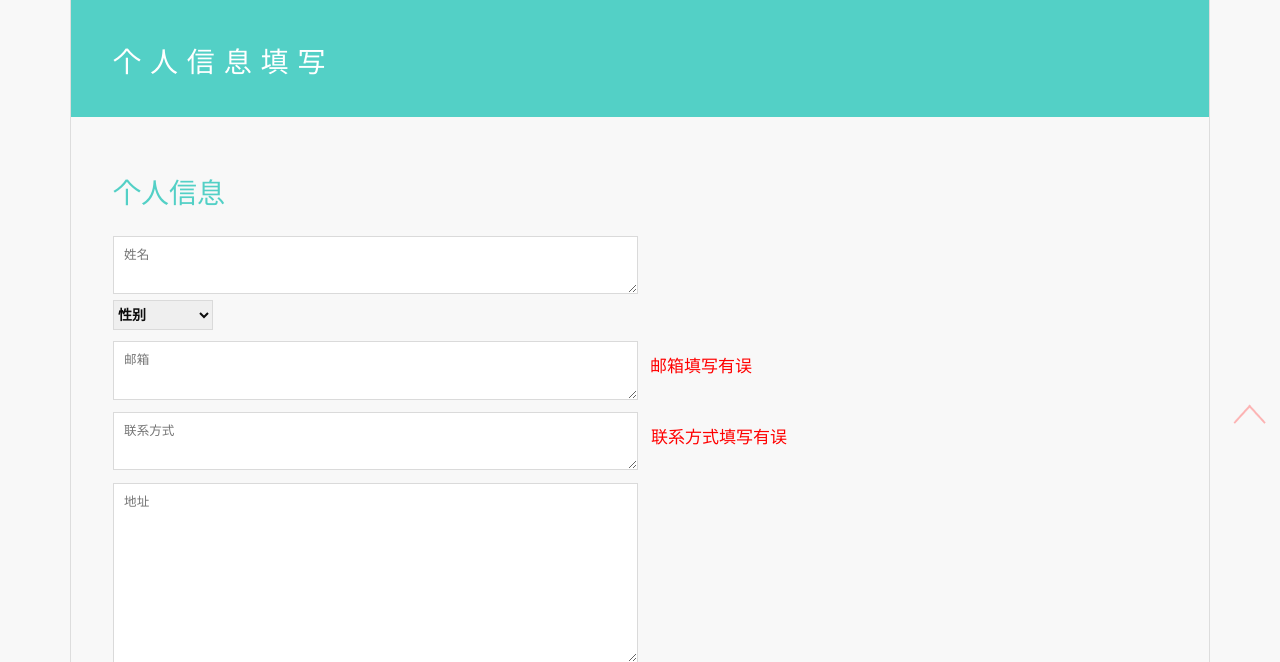
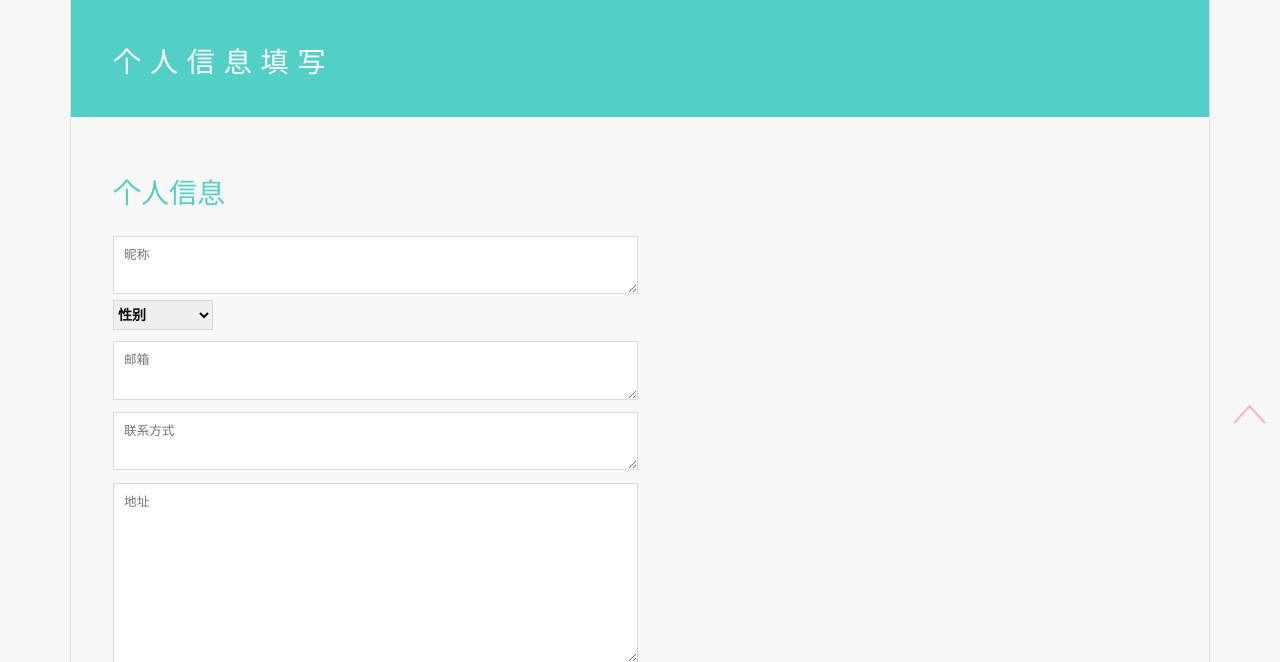
Before and after one commit to MichaelLyo/CharityWeb, a Spring Boot app: page /editInfo in a window 1280 px wide. Shown: the part 364-1026 px from the top of the page. Run offline with Spring Boot 4, Linux system fonts and the light colour scheme; some libraries are stand-ins or nearby versions.

Commit message:
Index 1.9 编辑个人信息界面优化+新建仓库+管理仓库+管理项目

```diff
--- a/src/main/resources/templates/management/editInfo.html
+++ b/src/main/resources/templates/management/editInfo.html
@@ -33,38 +33,38 @@
                     <h6 class="modal-subtitle">个人信息</h6>
                     <div class="dt-inner">
                         <div class="dt">
-                            <textarea style="min-height: 15px;color: #0D0D0D" id="name" placeholder="姓名"></textarea>
+                            <textarea style="min-height: 15px;color: #0D0D0D" name="nickname" placeholder="昵称"></textarea>
                             <div class="clearfix"> </div>
                         </div>
                         <td><!--单元格开始-->
                             <label>
-                                <select style="color: #0D0D0D;width: 100px;height: 30px;border: 1px solid #DADADA;">
+                                <select name="sex" style="color: #0D0D0D;width: 100px;height: 30px;border: 1px solid #DADADA;">
                                     <option>性别</option>
-                                    <option value="1">男</option>
-                                    <option value="2">女</option>
+                                    <option value="男">男</option>
+                                    <option value="女">女</option>
                                 </select>
                             </label>
                         </td>
                         <div class="dt">
-                            <textarea style="min-height: 15px;color: #0D0D0D" placeholder="邮箱"></textarea>
-                            <span style="font-weight: 500;margin-top: 20px;float: right;margin-right: 415px;font-size: 17px;color: #FF0000;">邮箱填写有误</span>
+                            <textarea style="min-height: 15px;color: #0D0D0D" name="email" placeholder="邮箱"></textarea>
+                            <!--错误输入处理--><!--<span style="font-weight: 500;margin-top: 20px;float: right;margin-right: 415px;font-size: 17px;color: #FF0000;">邮箱填写有误</span>-->
                             <div class="clearfix"> </div>
                         </div>
                         <div class="dt">
-                            <textarea style="min-height: 15px;color: #0D0D0D" placeholder="联系方式"></textarea>
-                            <span style="font-weight: 500;margin-top: 20px;float: right;margin-right: 380px;font-size: 17px;color: #FF0000;">联系方式填写有误</span>
+                            <textarea style="min-height: 15px;color: #0D0D0D" name="phone" placeholder="联系方式"></textarea>
+                            <!--错误输入处理<span style="font-weight: 500;margin-top: 20px;float: right;margin-right: 380px;font-size: 17px;color: #FF0000;">联系方式填写有误</span>-->
                             <div class="clearfix"> </div>
                         </div>
                         <div class="dt">
-                            <textarea style="color: #0D0D0D" id="address" placeholder="地址"></textarea>
+                            <textarea style="color: #0D0D0D" name="address" placeholder="地址"></textarea>
                             <div class="clearfix"> </div>
                         </div>
                         <div class="dt">
-                            <textarea style="color: #0D0D0D"  placeholder="简介"></textarea>
+                            <textarea style="color: #0D0D0D"  name="introduction" placeholder="简介"></textarea>
                             <div class="clearfix"> </div>
                         </div>
                         <div class="dt">
-                            <textarea style="color: #0D0D0D" placeholder="个人详细介绍"></textarea>
+                            <textarea style="color: #0D0D0D" name="description" placeholder="个人详细介绍"></textarea>
                             <div class="clearfix"> </div>
                         </div>
                         <div class="donate">
```
